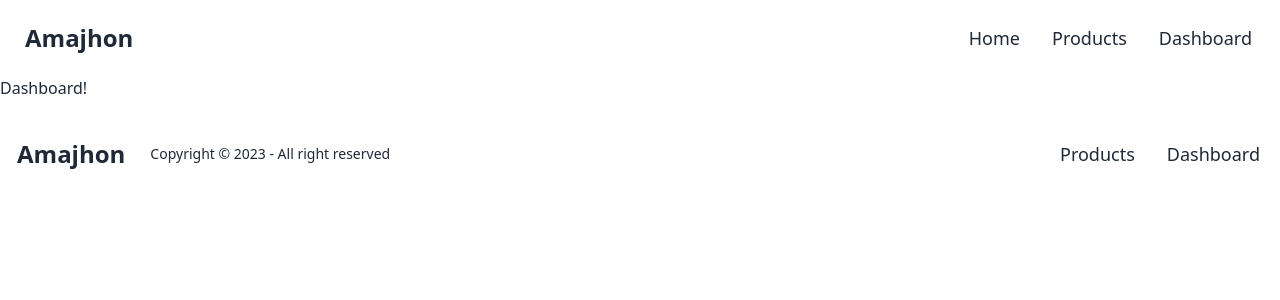
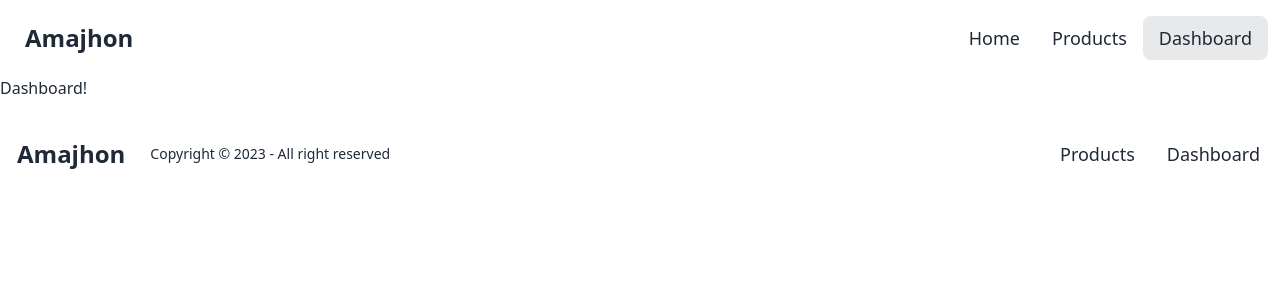
Before and after one commit to Shohanojjaman/amajhon-project, a React (Vite) app: page /dashboard in a window 1280 px wide. Shown: the top 300 px of the page. Built offline with nearby package versions, Linux system fonts and the light colour scheme.

Commit message:
Added NavLink hock on Header components and active tailwind components.

```diff
--- a/src/components/Header/Header.jsx
+++ b/src/components/Header/Header.jsx
@@ -1,4 +1,5 @@
-import { Link } from 'react-router-dom';
+import { Link, NavLink } from 'react-router-dom';
+import '../../index.css';
 
 const Header = () => {
   return (
@@ -22,6 +23,12 @@ const Header = () => {
           </label>
           <ul tabIndex={0} className="menu menu-sm dropdown-content z-[1] p-2 shadow bg-base-100 rounded-box w-52">
             <li>
+              <NavLink
+                to="/"
+                className={({ isActive, isPending }) => (isPending ? 'pending' : isActive ? 'bg-gray-400' : '')}>
+                Home
+              </NavLink>
+
               <Link className="text-lg" to="/">
                 Home
               </Link>
@@ -41,19 +48,31 @@ const Header = () => {
         <div className="hidden sm:flex">
           <ul className="menu menu-horizontal px-1">
             <li>
-              <Link className="text-base lg:text-lg" to="/">
+              <NavLink
+                to="/"
+                className={({ isActive, isPending }) =>
+                  (isPending ? 'pending' : isActive ? 'active-btn lg:text-lg' : '') || `text-base lg:text-lg`
+                }>
                 Home
-              </Link>
+              </NavLink>
             </li>
             <li>
-              <Link className="text-base lg:text-lg" to="/products">
+              <NavLink
+                to="/products"
+                className={({ isActive, isPending }) =>
+                  (isPending ? 'pending' : isActive ? 'active-btn lg:text-lg' : '') || `text-base lg:text-lg`
+                }>
                 Products
-              </Link>
+              </NavLink>
             </li>
             <li>
-              <Link className="text-base lg:text-lg" to="/dashboard">
+              <NavLink
+                to="/dashboard"
+                className={({ isActive, isPending }) =>
+                  (isPending ? 'pending' : isActive ? 'active-btn lg:text-lg' : '') || `text-base lg:text-lg`
+                }>
                 Dashboard
-              </Link>
+              </NavLink>
             </li>
           </ul>
         </div>
--- a/src/index.css
+++ b/src/index.css
@@ -1,3 +1,9 @@
 @tailwind base;
 @tailwind components;
 @tailwind utilities;
+
+@layer components {
+    .active-btn {
+        @apply cursor-pointer bg-[#1f29371a] outline-2 outline-offset-2 text-base
+    }
+}
```
